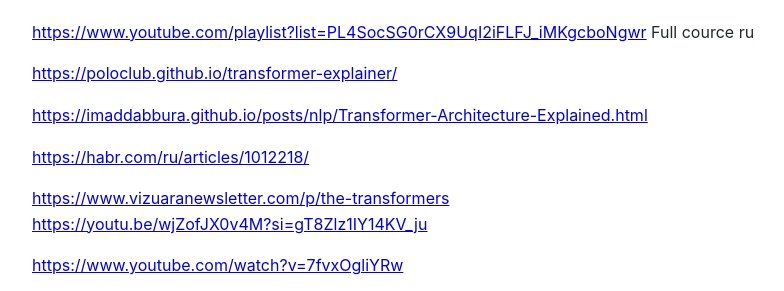
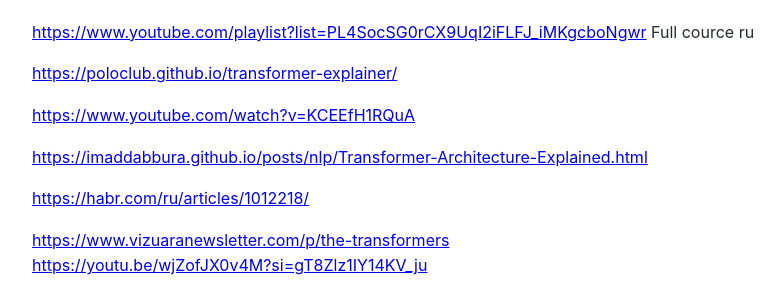
Before and after one commit to Michael-Lubinsky/michael-lubinsky.github.com, a Jekyll site: the page built from ml/transformer.md, in a window 1280 px wide and 900 px high, scrolled down 1003 px, cut to the strip 155-446 px from the top of the window. Shown: the whole strip, without its empty margins (158-942 px from the left). Built offline with Jekyll 4.4.1, drawn with Linux system fonts in a browser that asks for light colours; our own code applies the rules of GitHub Pages for plain Markdown files.

Commit message:
Update transformer.md

```diff
--- a/ml/transformer.md
+++ b/ml/transformer.md
@@ -5,6 +5,8 @@
 <https://www.youtube.com/playlist?list=PL4SocSG0rCX9UqI2iFLFJ_iMKgcboNgwr> Full cource ru
 
 <https://poloclub.github.io/transformer-explainer/>
+
+<https://www.youtube.com/watch?v=KCEEfH1RQuA>
 
 <https://imaddabbura.github.io/posts/nlp/Transformer-Architecture-Explained.html>
 
```
